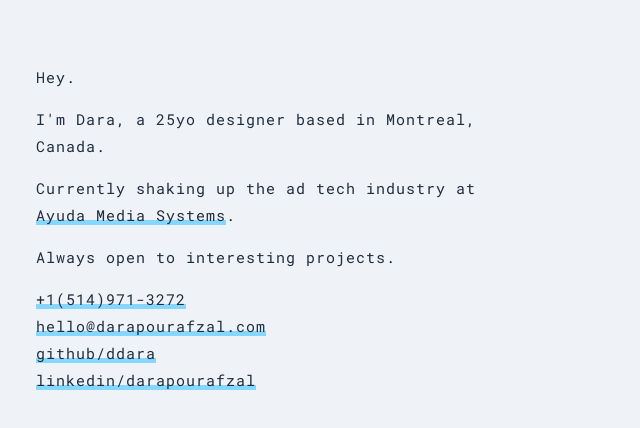
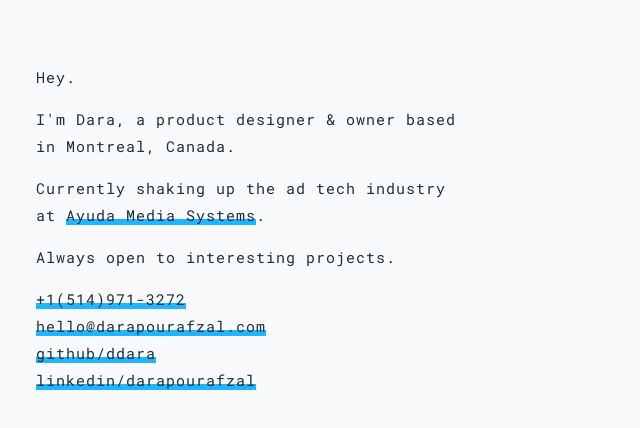
Before and after one commit to ddara/ddara.github.io, a plain HTML site: page index.html in a window 1280 px wide. Shown: the whole page, without its empty margins (0-640 px from the left). Drawn offline with Linux system fonts and the light colour scheme.

Commit message:
small changes again

```diff
--- a/index.html
+++ b/index.html
@@ -10,7 +10,7 @@
 </head>
 <body>
   <p>Hey.</p>
-  <p>I'm Dara, a 25yo designer based in Montreal, Canada.</p>
+  <p>I'm Dara, a product designer & owner based in Montreal, Canada.</p>
   <p>Currently shaking up the ad tech industry at <a href="http://www.ayudasystems.com" target="_blank" rel="noopener noreferrer">Ayuda Media Systems</a>.</p>
   <p>Always open to interesting projects.</p>
   <p>
--- a/scss/_base.scss
+++ b/scss/_base.scss
@@ -1,8 +1,9 @@
-$white: #EFF2F7;
-$black: #1f2d3d;
-$yellow: #FFD55F;
-$blue: #85D7FF;
-$green: #29EB7F;
+$white: #F9FAFC;
+$black: #1F2D3D;
+$yellow: #FFC82C;
+$blue: #1FB6FF;
+$orange: #FF9E7C;
+$purple: #7E5BEF;
 $highlight: $blue;
 
 html {
@@ -17,8 +18,6 @@ html {
 }
 
 body {
-  //background: #aeefee;
-  //color: #303351;
   background: $white;
   color: $black;
   font-family: 'Roboto Mono', monospace;
@@ -33,7 +32,7 @@ h1 {
 }
 
 a {
-  box-shadow: inset 0 -0.33333em $highlight;
+  box-shadow: inset 0 -0.4em $highlight;
   cursor: pointer;
   transition: all .2s ease-in;
   text-decoration: none;
@@ -45,5 +44,5 @@ a {
 }
 
 p {
-  max-width: 500px;
+  max-width: 440px;
 }
```
Also changed, not shown: css/styles.min.css, 1 other file.
